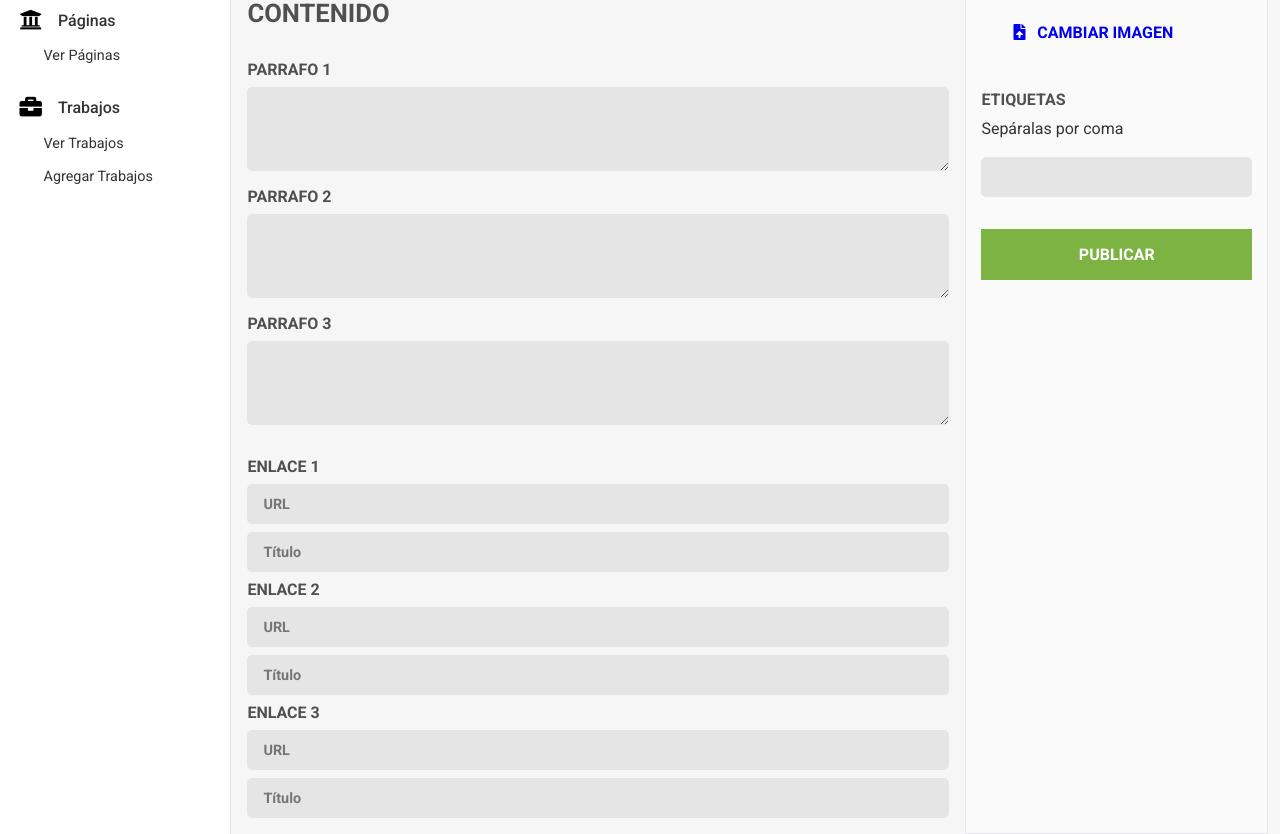
After one commit to AlejandroTrejoCode/BotaniQR-Web, a PHP site: page /botaniqr-web/application/views/admin-add-news.html in a window 1280 px wide. The commit adds this page. Shown: the part 352-1186 px from the top of the page. Run offline with PHP 8.4, Linux system fonts and the light colour scheme; some libraries are stand-ins or nearby versions.

Commit message:
Noticias Admin

```diff
--- /dev/null
+++ b/application/assets/css/admin.css
@@ -0,0 +1,165 @@
+
+/* --- Admin General -- */
+
+.admin {
+    font-family: var(--Roboto);
+}
+
+.admin-header {
+    height: 95px;
+    background-color: var(--white);
+    border-bottom: 1px solid #e6e6e7;
+}
+
+.admin-header .left {
+    width: 50%;
+}
+
+.admin-header .left .logo {
+    justify-content: flex-start;
+}
+
+.admin-header .right {
+    width: 50%;
+}
+
+.admin-header .right .current-user, .admin-header .right .end-session {
+    width: auto;
+    padding: 0 var(--paddingNormal);
+    color: var(--grayDescription);
+}
+
+.admin-header .right .end-session i {
+    color: #545454;
+}
+
+.admin .left-panel {
+    width: 18%;
+    border-right: 1px solid #e6e6e7;
+    background-color: var(--white);
+}
+
+.left-panel .panel-item {
+    padding: var(--paddingNormal);
+    color: var(--blueLink);
+}
+
+.left-panel .panel-item a {
+    padding: 0 var(--paddingMedium);
+    color: var(--grayDescription);
+    font-weight: var(--weightMedium);
+}
+
+.left-panel .panel-item i {
+    font-size: var(--fontMedium);
+}
+
+.left-panel .panel-subitem {
+    padding: var(--paddingNormal) var(--paddingLarge);
+}
+
+.left-panel .panel-subitem a {
+    font-size: var(--fontTiny);
+    color: var(--grayDescription);
+}
+
+/* --- End Admin General -- */
+
+
+/* --- Admin News -- */
+
+.admin-add-news, .admin-list {
+    width: 81%;
+}
+
+.admin-add-news .left {
+    width: 70%;
+    padding: 0 var(--paddingMedium);
+}
+
+.admin-add-news .right {
+    width: 30%;
+    background-color: #fafafa;
+    border: 1px solid #e6e7ea;
+}
+
+.admin-add-news .right span {
+    font-weight: var(--weightMedium);
+}
+
+/* --- End Admin News -- */
+
+/* --- Admin Events -- */
+
+.admin-add-events{
+    width: 81%;
+}
+
+.admin-add-events .left {
+    width: 70%;
+    padding: 0 var(--paddingMedium);
+}
+
+.admin-add-events .right {
+    width: 30%;
+    background-color: #fafafa;
+    border: 1px solid #e6e7ea;
+}
+
+/* --- End Admin Events -- */
+
+/* --- Admin List -- */
+
+.admin-list .news-list {
+    padding: 0 var(--paddingMedium);
+}
+
+.admin-list .news-list .list-item {
+    background-color: var(--white);
+    margin: 0 var(--paddingNormal);
+    border: 1px solid #e6e7ea;
+}
+
+.admin-list .news-list .list-item .left {
+    width: 30%;
+    background-color: var(--blueLink);
+    color: var(--white);
+}
+
+.admin-list .news-list .list-item .left i {
+    font-size: 1.8em;
+}
+
+.admin-list .news-list .list-item #title {
+    font-weight: var(--weightMedium);
+    color: var(--grayDescription);
+    padding: var(--paddingMedium) var(--paddingNormal);
+}
+
+.admin-list .news-list .list-item .edit {
+    padding: 0 var(--paddingNormal);
+    padding-bottom: 1em;
+}
+
+.admin-list .news-list .list-item .edit i {
+    color: var(--blueTeal);
+    padding-right: 0.5em;
+}
+
+.admin-list .news-list .list-item .edit a {
+    font-size: var(--fontTiny);
+    color: var(--blueTeal);
+}
+
+.pagination .next {
+    padding: var(--paddingMedium) var(--paddingNormal);
+    color: var(--blueTeal);
+    font-weight: var(--weightMedium);
+}
+
+.pagination .prev {
+    font-weight: var(--weightMedium);
+    padding-top: var(--paddingMedium);
+    padding-right: var(--paddingNormal);
+    color: var(--blueTeal);
+}
--- a/application/models/viewModel.php
+++ b/application/models/viewModel.php
@@ -4,7 +4,7 @@
 
         protected function getViewModel( $view ) {
 
-            $validRoutes = ["inicio", "explorar", "noticias", "404", "noticia", "imprimir", "planta", "login", "admin", "nosotros"];
+            $validRoutes = ["inicio", "explorar", "noticias", "404", "noticia", "imprimir", "planta", "login", "admin", "nosotros", "addnotice"];
 
             if (in_array($view, $validRoutes)) {
 
--- /dev/null
+++ b/application/views/admin-add-news.html
@@ -0,0 +1,184 @@
+<!DOCTYPE html>
+<html lang="es">
+<head>
+    <meta charset="UTF-8">
+    <meta name="viewport" content="width=device-width, initial-scale=1.0">
+    <meta http-equiv="X-UA-Compatible" content="ie=edge">
+    <link rel="stylesheet" href="../assets/css/trejocode.css" media="screen">
+    <link rel="stylesheet" href="../assets/css/admin.css" media="screen">
+    <link href="https://fonts.googleapis.com/css?family=Roboto:300,400,500,700" rel="stylesheet">
+    <link rel="stylesheet" href="https://use.fontawesome.com/releases/v5.1.0/css/all.css" integrity="sha384-lKuwvrZot6UHsBSfcMvOkWwlCMgc0TaWr+30HWe3a4ltaBwTZhyTEggF5tJv8tbt" crossorigin="anonymous">
+    <title>UPQROO - ADMIN</title>
+</head>
+<body>
+
+    <div class="admin flex">
+        <div class="column">
+            <div class="admin-header justify-center">
+                <div class="container">
+                    <div class="left justify-start">
+                        <div class="logo responsive-img">
+                            <img src="../assets/img/logo-upqroo.png" alt="">
+                        </div>
+                    </div>
+                    <div class="right">
+                        <div class="row justify-end align-center">
+                            <div class="current-user justify-end">
+                                <h4>Lorem Ipsum</h4>
+                            </div>
+                            <div class="end-session justify-end">
+                                <a href="#"><i class="fas fa-sign-out-alt"></i></a>
+                            </div>
+                        </div>
+                    </div>
+                </div>
+            </div>
+
+            <div class="row">
+                <div class="left-panel justify-center">
+                    <div class="container">
+                        <div class="column">
+                            <div class="white-space-16"></div>
+                            <div class="panel-item align-center">
+                                <i class="far fa-newspaper"></i>
+                                <a href="#">Noticias</a>
+                            </div>
+                            <div class="panel-subitem">
+                                <a href="#">Ver Noticias</a>
+                            </div>
+                            <div class="panel-subitem">
+                                <a href="#">Agregar Noticia</a>
+                            </div>
+
+                            <div class="white-space-16"></div>
+
+                            <div class="panel-item align-center">
+                                <i class="far fa-calendar-alt"></i>
+                                <a href="#">Eventos</a>
+                            </div>
+                            <div class="panel-subitem">
+                                <a href="#">Ver Eventos</a>
+                            </div>
+                            <div class="panel-subitem">
+                                <a href="#">Agregar Evento</a>
+                            </div>
+
+                            <div class="white-space-16"></div>
+
+                            <div class="panel-item align-center">
+                                <i class="fas fa-university"></i>
+                                <a href="#">Páginas</a>
+                            </div>
+                            <div class="panel-subitem">
+                                <a href="#">Ver Páginas</a>
+                            </div>
+
+                            <div class="white-space-16"></div>
+
+                            <div class="panel-item align-center">
+                                <i class="fas fa-briefcase"></i>
+                                <a href="#">Trabajos</a>
+                            </div>
+                            <div class="panel-subitem">
+                                <a href="#">Ver Trabajos</a>
+                            </div>
+                            <div class="panel-subitem">
+                                <a href="#">Agregar Trabajos</a>
+                            </div>
+
+                        </div>
+                    </div>
+                </div>
+
+                <!-- IMPORTANTE -->
+                <div class="admin-add-news justify-center">
+                    <form class="flex" action="" method="post">
+                        <div class="left">
+                            <div class="column">
+                                <div class="white-space-16"></div>
+                                <div class="title column">
+                                    <h2>NUEVA NOTICIA</h2>
+                                    <div class="white-space-16"></div>
+                                    <h4>TÍTULO</h4>
+                                    <div class="white-space-8"></div>
+                                    <input class="input-text" type="text" name="title" required>
+                                </div>
+                                <div class="white-space-16"></div>
+                                <div class="description column">
+                                    <h4>DESCRIPCIÓN CORTA</h4>
+                                    <div class="white-space-8"></div>
+                                    <textarea class="input-textarea" name="description" rows="2" required></textarea>
+                                </div>
+                                <div class="white-space-32"></div>
+                                <h2>CONTENIDO</h2>
+                                <div class="white-space-32"></div>
+                                <h4>PARRAFO 1</h4>
+                                <div class="white-space-8"></div>
+                                <textarea class="input-textarea" name="p1" rows="4" required></textarea>
+                                <div class="white-space-16"></div>
+                                <h4>PARRAFO 2</h4>
+                                <div class="white-space-8"></div>
+                                <textarea class="input-textarea" name="p2" rows="4"></textarea>
+                                <div class="white-space-16"></div>
+                                <h4>PARRAFO 3</h4>
+                                <div class="white-space-8"></div>
+                                <textarea class="input-textarea" name="p3" rows="4"></textarea>
+                                <div class="white-space-32"></div>
+                                <h4>ENLACE 1</h4>
+                                <div class="white-space-8"></div>
+                                <input class="input-text" type="text" name="file1" placeholder="URL">
+                                <div class="white-space-8"></div>
+                                <input class="input-text" type="text" name="file-name1" placeholder="Título">
+                                <div class="white-space-8"></div>
+                                <h4>ENLACE 2</h4>
+                                <div class="white-space-8"></div>
+                                <input class="input-text" type="text" name="file2" placeholder="URL">
+                                <div class="white-space-8"></div>
+                                <input class="input-text" type="text" name="file-name2" placeholder="Título">
+                                <div class="white-space-8"></div>
+                                <h4>ENLACE 3</h4>
+                                <div class="white-space-8"></div>
+                                <input class="input-text" type="text" name="file3" placeholder="URL">
+                                <div class="white-space-8"></div>
+                                <input class="input-text" type="text" name="file-name3" placeholder="Título">
+                                <div class="white-space-16"></div>
+                            </div>
+                        </div>
+
+
+                        <div class="right justify-center">
+                            <div class="container">
+                                <div class="column">
+                                    <div class="white-space-16"></div>
+                                    <h4>IMAGEN DE PORTADA</h4>
+                                    <div class="white-space-16"></div>
+                                    <div class="featured-img responsive-img">
+                                        <img src="../assets/img/featured.jpeg" alt="">
+                                    </div>
+                                    <div class="white-space-8"></div>
+                                    <div><a class="btn btn-blue" id="featured-img-click" href="#"><i class="fas fa-file-upload"></i> CAMBIAR IMAGEN</a></div>
+                                    <input class="input-file-h" id="featured-img" type="file" name="featured-img">
+                                    <div class="white-space-32"></div>
+                                    <h4>ETIQUETAS</h4>
+                                    <div class="white-space-8"></div>
+                                    <p>Sepáralas por coma</p>
+                                    <div class="white-space-16"></div>
+                                        <input class="input-text" type="text" name="tags">
+                                    <div class="white-space-32"></div>
+                                    <input class="btn btn-lightgreen" type="submit" value="PUBLICAR">
+                                </div>
+                            </div>
+                        </div>
+
+                    </form>
+                </div>
+                <!-- FIN IMPORTANTE -->
+
+
+            </div>
+        </div>
+
+    </div>
+    <script type="text/javascript" src="../assets/js/main.js"></script>
+</body>
+</html>
```
Also changed, not shown: application/views/addnotice.php (added), application/views/template.php (line endings or trailing spaces).
